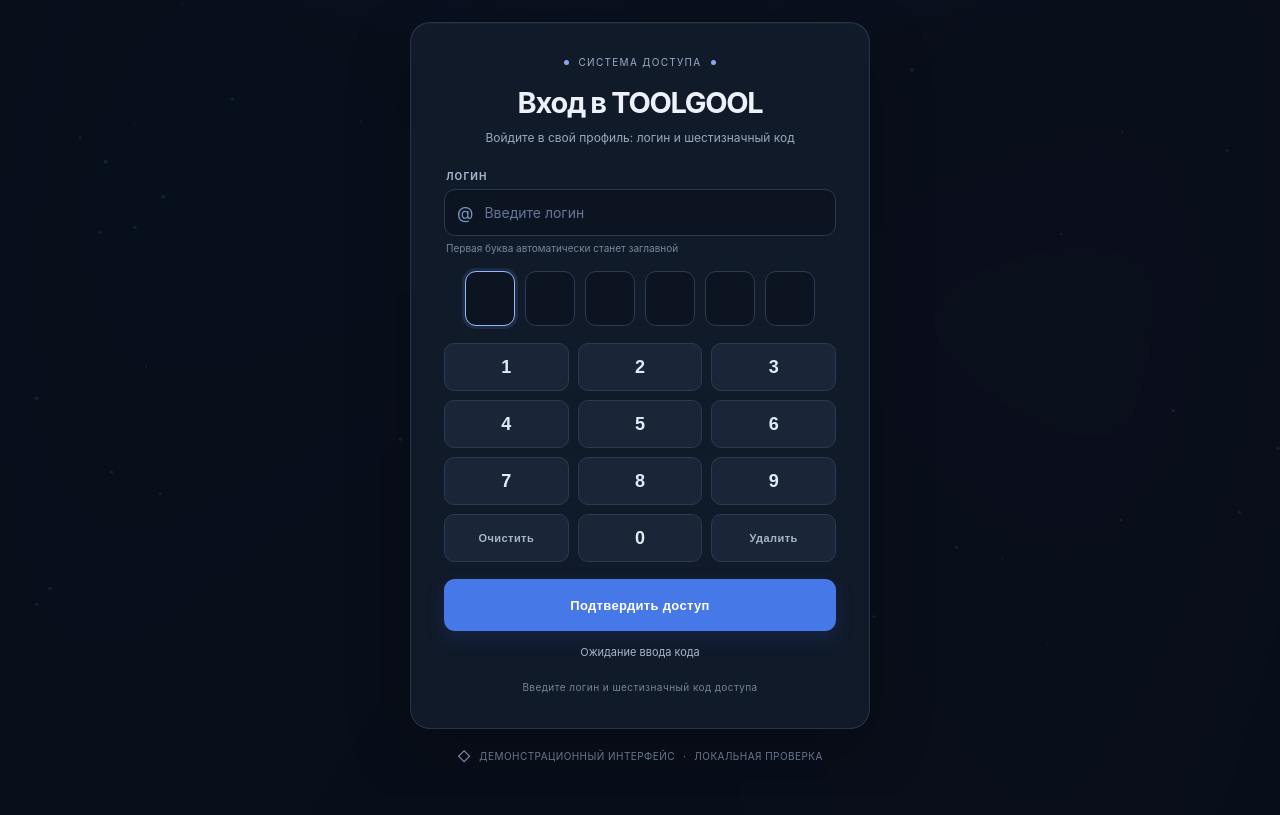
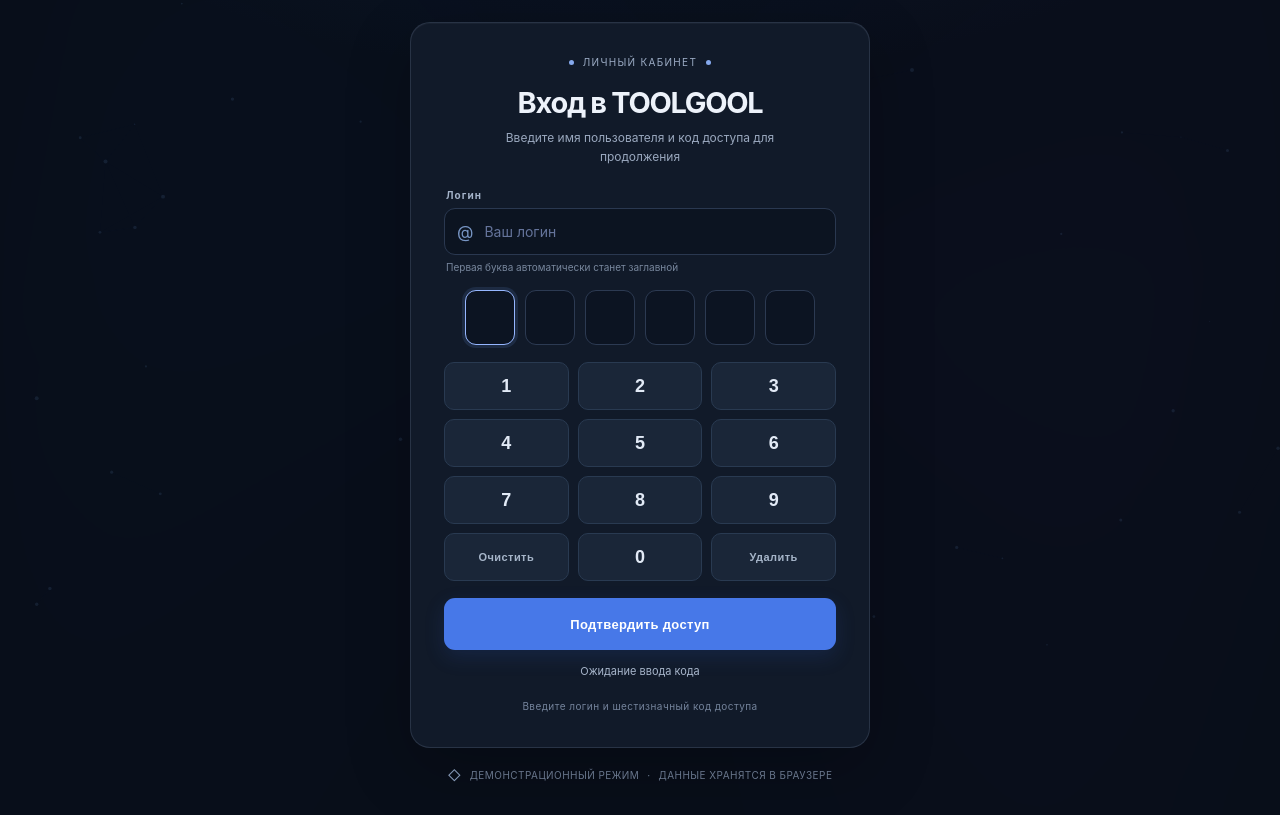
Before and after one commit to toolgool2021-coder/Account_login, a plain HTML site: page index.html in a window 1280 px wide. Shown: the part 137-952 px from the top of the page. Drawn offline with Linux system fonts and the light colour scheme.

Commit message:
design: improve interface copy and form markup

```diff
--- a/index.html
+++ b/index.html
@@ -1,10 +1,10 @@
 <!doctype html>
-<!-- TOOLGOOL single-file edition. Editable data is in the marked data.js block near the bottom. -->
+<!-- TOOLGOOL Access · Professional Edition. Demo data is editable in data.js. -->
 <html lang="ru">
 <head>
 <meta charset="utf-8">
 <meta name="viewport" content="width=device-width, initial-scale=1, viewport-fit=cover">
-<meta name="theme-color" content="#070914">
+<meta name="theme-color" content="#080e19">
 <title>TOOLGOOL | Личный кабинет</title>
 <!-- ===== CSS / style.css: НАЧАЛО СТИЛЕЙ ===== -->
 <link rel="stylesheet" href="style.css">
@@ -19,13 +19,13 @@
     <h1>TOOLGOOL</h1>
     <p>Personal access interface</p>
   </header>
-  <section class="card" id="card" aria-label="Демонстрационная авторизация">
+  <section class="card" id="card" aria-label="Вход в личный кабинет">
     <div id="login">
-      <div class="eyebrow"><span class="dot"></span> Система доступа <span class="dot"></span></div>
+      <div class="eyebrow"><span class="dot"></span> Личный кабинет <span class="dot"></span></div>
       <h2>Вход в TOOLGOOL</h2>
-      <p class="subtitle">Войдите в свой профиль: логин и шестизначный код</p>
-      <label class="login-label" for="loginName">ЛОГИН</label>
-      <div class="login-input-wrap"><span class="login-prefix">@</span><input id="loginName" class="login-input" value="" placeholder="Введите логин" maxlength="20" autocomplete="username" autocapitalize="none" spellcheck="false" aria-label="Логин" autocomplete="username" autocapitalize="off" spellcheck="false"></div>
+      <p class="subtitle">Введите имя пользователя и код доступа для продолжения</p>
+      <label class="login-label" for="loginName">Логин</label>
+      <div class="login-input-wrap"><span class="login-prefix">@</span><input id="loginName" class="login-input" value="" placeholder="Ваш логин" maxlength="20" autocomplete="username" autocapitalize="none" spellcheck="false" aria-label="Логин"></div>
       <div class="login-hint">Первая буква автоматически станет заглавной</div>
       <div class="codebox" id="codebox" role="group" aria-label="Шестизначный код" aria-live="polite">
         <div class="cell active" data-cell="0"></div><div class="cell" data-cell="1"></div><div class="cell" data-cell="2"></div><div class="cell" data-cell="3"></div><div class="cell" data-cell="4"></div><div class="cell" data-cell="5"></div>
@@ -113,7 +113,7 @@
       <p class="demo-note">DEMO MODE · НАСТРОЙКИ НЕ ОТПРАВЛЯЮТСЯ НА СЕРВЕР</p>
     </div>
   </section>
-  <footer class="footer"><span class="lock">◇</span> Демонстрационный интерфейс <span>·</span> Локальная проверка</footer>
+  <footer class="footer"><span class="lock">◇</span> Демонстрационный режим <span>·</span> Данные хранятся в браузере</footer>
 </main>
 <!-- ===== HTML: КОНЕЦ РАЗМЕТКИ ИНТЕРФЕЙСА ===== -->
 
```
